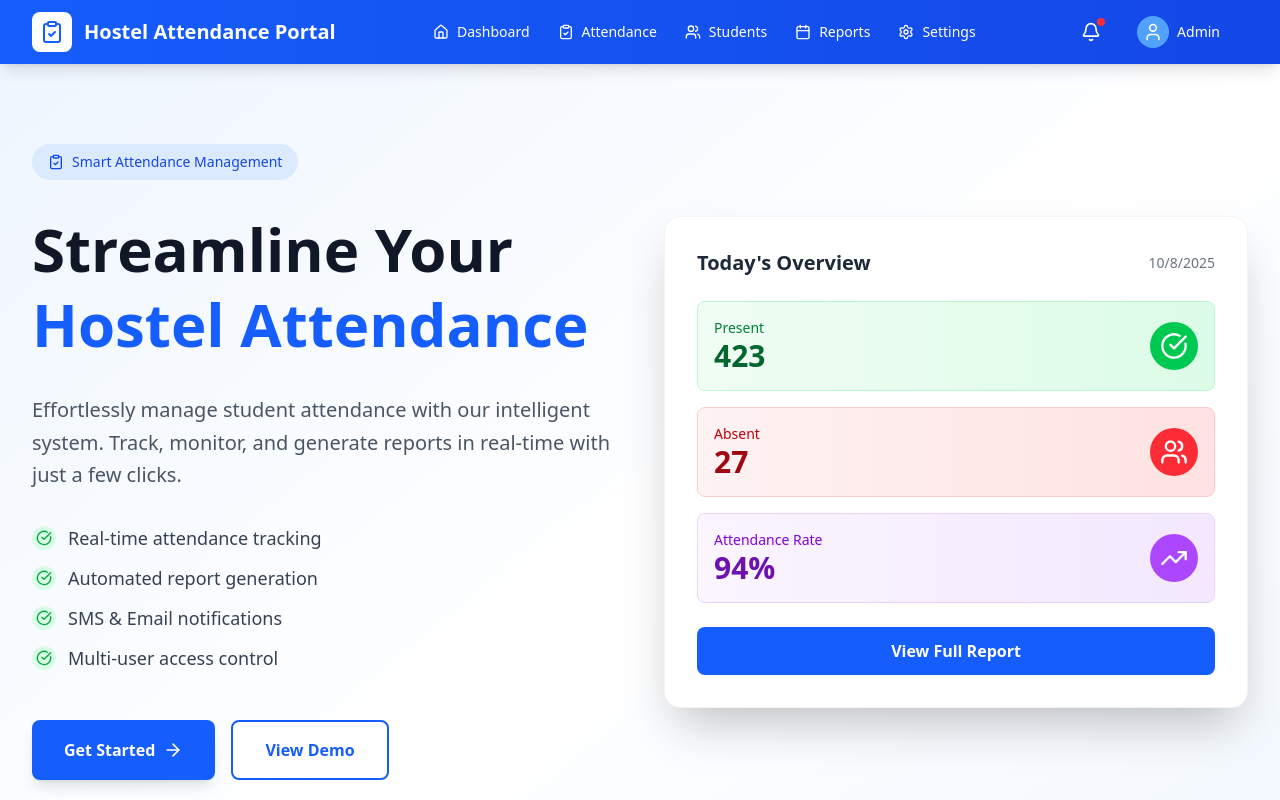
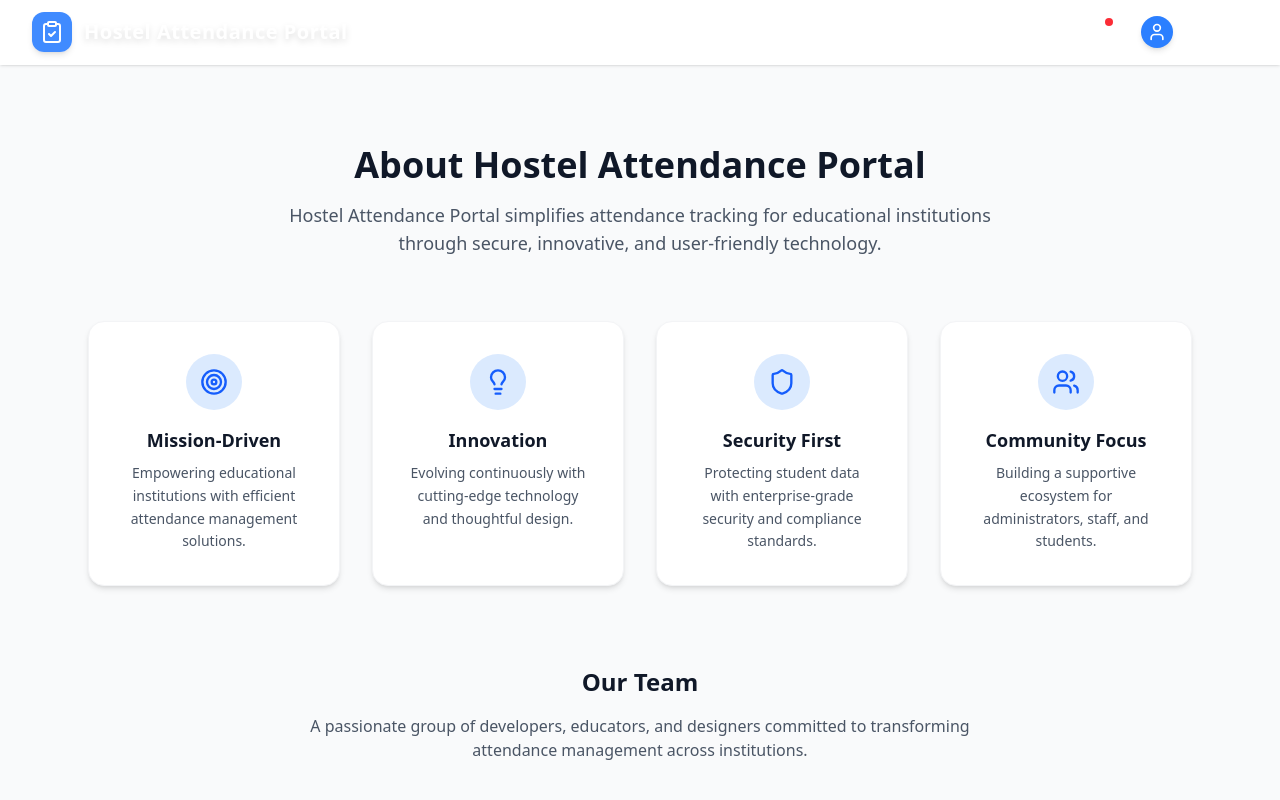
Before and after one commit to chandanXcoder/hostel-aatendance, a React (Vite) app: page / in a window 1280 px wide. Shown: the top 800 px of the page. Built offline with nearby package versions, Linux system fonts and the light colour scheme.

Commit message:
Integrate About component into App; refactor About component to streamline content and improve layout; enhance Navbar styling for better user experience.

```diff
--- a/src/App.jsx
+++ b/src/App.jsx
@@ -1,8 +1,7 @@
 import { useState } from 'react'
-import reactLogo from './assets/react.svg'
-import viteLogo from '/vite.svg'
 import './App.css'
 import Navbar from './component/Navbar'
+import About from './component/About'
 import Hero from './component/Hero'
 import Contact from './component/Contact'
 import Footer from './component/Footer'
@@ -13,6 +12,7 @@ function App() {
   return (
     <>
       <Navbar />
+      <About />
       <Hero />
       <Contact />
       <Footer />
--- a/src/component/Navbar.jsx
+++ b/src/component/Navbar.jsx
@@ -1,5 +1,16 @@
-import { useState } from 'react';
-import { Menu, X, Home, ClipboardCheck, Users, Calendar, Settings, LogOut, Bell, User } from 'lucide-react';
+import { useState } from "react";
+import {
+  Menu,
+  X,
+  Home,
+  ClipboardCheck,
+  Users,
+  Calendar,
+  Settings,
+  LogOut,
+  Bell,
+  User,
+} from "lucide-react";
 
 export default function Navbar() {
   const [isOpen, setIsOpen] = useState(false);
@@ -7,44 +18,39 @@ export default function Navbar() {
   const [showProfile, setShowProfile] = useState(false);
 
   const navItems = [
-    { name: 'Dashboard', icon: Home, path: '/' },
-    { name: 'Attendance', icon: ClipboardCheck, path: '/attendance' },
-    { name: 'Students', icon: Users, path: '/students' },
-    { name: 'Reports', icon: Calendar, path: '/reports' },
-    { name: 'Settings', icon: Settings, path: '/settings' }
+    { name: "Dashboard", icon: Home, path: "/" },
+    { name: "Attendance", icon: ClipboardCheck, path: "/attendance" },
+    { name: "Students", icon: Users, path: "/students" },
+    { name: "Reports", icon: Calendar, path: "/reports" },
+    { name: "Settings", icon: Settings, path: "/settings" },
   ];
 
   const notifications = [
-    { id: 1, text: 'Attendance updated for Room 204', time: '5m ago' },
-    { id: 2, text: 'New student registered', time: '1h ago' },
-    { id: 3, text: 'Monthly report ready', time: '2h ago' }
+    { id: 1, text: "Attendance updated for Room 204", time: "5m ago" },
+    { id: 2, text: "New student registered", time: "1h ago" },
+    { id: 3, text: "Monthly report ready", time: "2h ago" },
   ];
 
   return (
-    <nav className="bg-gradient-to-r from-blue-600 to-blue-700 shadow-lg sticky top-0 z-50">
+    <nav className="backdrop-blur-md bg-white/10 border-b border-white/20 sticky top-0 z-50 shadow-sm transition-all duration-300">
       <div className="max-w-7xl mx-auto px-4 sm:px-6 lg:px-8">
-        <div className="flex justify-between h-16">
-          {/* Logo and Brand */}
-          <div className="flex items-center">
-            <div className="flex-shrink-0 flex items-center">
-              <div className="bg-white rounded-lg p-2">
-                <ClipboardCheck className="h-6 w-6 text-blue-600" />
-              </div>
-              <span className="ml-3 text-white font-bold text-xl hidden sm:block">
-                Hostel Attendance Portal
-              </span>
-              <span className="ml-3 text-white font-bold text-xl sm:hidden">
-                HAP
-              </span>
+        <div className="flex justify-between h-16 items-center">
+          {/* Brand Logo */}
+          <div className="flex items-center space-x-3">
+            <div className="bg-blue-500/90 p-2 rounded-xl shadow-md backdrop-blur-sm">
+              <ClipboardCheck className="h-6 w-6 text-white" />
             </div>
+            <h1 className="text-white text-lg sm:text-xl font-semibold tracking-wide drop-shadow-md">
+              Hostel Attendance Portal
+            </h1>
           </div>
 
-          {/* Desktop Navigation */}
-          <div className="hidden md:flex md:items-center md:space-x-1">
+          {/* Desktop Menu */}
+          <div className="hidden md:flex items-center space-x-2">
             {navItems.map((item) => (
               <button
                 key={item.name}
-                className="text-white hover:bg-blue-500 hover:bg-opacity-50 px-3 py-2 rounded-md text-sm font-medium flex items-center gap-2 transition-all duration-200"
+                className="flex items-center gap-2 text-white/90 hover:text-white hover:bg-white/10 px-4 py-2 rounded-lg text-sm font-medium transition-all duration-200"
               >
                 <item.icon className="h-4 w-4" />
                 {item.name}
@@ -52,8 +58,8 @@ export default function Navbar() {
             ))}
           </div>
 
-          {/* Right Side Icons */}
-          <div className="flex items-center space-x-4">
+          {/* Right Controls */}
+          <div className="flex items-center space-x-3">
             {/* Notifications */}
             <div className="relative">
               <button
@@ -61,66 +67,77 @@ export default function Navbar() {
                   setShowNotifications(!showNotifications);
                   setShowProfile(false);
                 }}
-                className="text-white hover:bg-blue-500 hover:bg-opacity-50 p-2 rounded-full transition-all duration-200 relative"
+                className="p-2 rounded-full text-white/90 hover:text-white hover:bg-white/10 transition-all duration-200 relative"
               >
                 <Bell className="h-5 w-5" />
                 <span className="absolute top-1 right-1 h-2 w-2 bg-red-500 rounded-full"></span>
               </button>
 
               {showNotifications && (
-                <div className="absolute right-0 mt-2 w-80 bg-white rounded-lg shadow-xl overflow-hidden">
-                  <div className="p-4 bg-gray-50 border-b border-gray-200">
-                    <h3 className="text-sm font-semibold text-gray-700">Notifications</h3>
+                <div className="absolute right-0 mt-3 w-80 bg-white/90 backdrop-blur-md rounded-lg shadow-2xl border border-white/20 overflow-hidden">
+                  <div className="p-4 border-b border-white/30 bg-white/10">
+                    <h3 className="text-sm font-semibold text-gray-800">
+                      Notifications
+                    </h3>
                   </div>
                   <div className="max-h-64 overflow-y-auto">
                     {notifications.map((notif) => (
-                      <div key={notif.id} className="p-4 hover:bg-gray-50 border-b border-gray-100 cursor-pointer">
+                      <div
+                        key={notif.id}
+                        className="p-4 hover:bg-white/30 cursor-pointer transition-all duration-150"
+                      >
                         <p className="text-sm text-gray-800">{notif.text}</p>
-                        <p className="text-xs text-gray-500 mt-1">{notif.time}</p>
+                        <p className="text-xs text-gray-600 mt-1">
+                          {notif.time}
+                        </p>
                       </div>
                     ))}
                   </div>
-                  <div className="p-3 bg-gray-50 text-center">
-                    <button className="text-sm text-blue-600 hover:text-blue-700 font-medium">
-                      View all notifications
+                  <div className="p-3 text-center bg-white/10">
+                    <button className="text-sm text-blue-600 hover:text-blue-800 font-medium">
+                      View all
                     </button>
                   </div>
                 </div>
               )}
             </div>
 
-            {/* Profile */}
+            {/* Profile Menu */}
             <div className="relative">
               <button
                 onClick={() => {
                   setShowProfile(!showProfile);
                   setShowNotifications(false);
                 }}
-                className="flex items-center space-x-2 text-white hover:bg-blue-500 hover:bg-opacity-50 px-3 py-2 rounded-full transition-all duration-200"
+                className="flex items-center gap-2 px-3 py-2 rounded-full text-white/90 hover:text-white hover:bg-white/10 transition-all duration-200"
               >
-                <div className="h-8 w-8 bg-blue-400 rounded-full flex items-center justify-center">
+                <div className="h-8 w-8 bg-blue-500 rounded-full flex items-center justify-center shadow-md">
                   <User className="h-5 w-5 text-white" />
                 </div>
-                <span className="hidden lg:block text-sm font-medium">Admin</span>
+                <span className="hidden lg:block text-sm font-medium">
+                  Admin
+                </span>
               </button>
 
               {showProfile && (
-                <div className="absolute right-0 mt-2 w-56 bg-white rounded-lg shadow-xl overflow-hidden">
-                  <div className="p-4 bg-gray-50 border-b border-gray-200">
-                    <p className="text-sm font-semibold text-gray-700">Administrator</p>
-                    <p className="text-xs text-gray-500">admin@hostel.com</p>
+                <div className="absolute right-0 mt-3 w-56 bg-white/90 backdrop-blur-md rounded-lg shadow-2xl border border-white/20 overflow-hidden">
+                  <div className="p-4 border-b border-white/30 bg-white/10">
+                    <p className="text-sm font-semibold text-gray-800">
+                      Administrator
+                    </p>
+                    <p className="text-xs text-gray-600">admin@hostel.com</p>
                   </div>
                   <div className="py-2">
-                    <button className="w-full text-left px-4 py-2 text-sm text-gray-700 hover:bg-gray-100 flex items-center gap-2">
+                    <button className="w-full flex items-center gap-2 px-4 py-2 text-sm text-gray-800 hover:bg-white/30 transition-all">
                       <User className="h-4 w-4" />
                       Profile
                     </button>
-                    <button className="w-full text-left px-4 py-2 text-sm text-gray-700 hover:bg-gray-100 flex items-center gap-2">
+                    <button className="w-full flex items-center gap-2 px-4 py-2 text-sm text-gray-800 hover:bg-white/30 transition-all">
                       <Settings className="h-4 w-4" />
                       Settings
                     </button>
-                    <hr className="my-2" />
-                    <button className="w-full text-left px-4 py-2 text-sm text-red-600 hover:bg-red-50 flex items-center gap-2">
+                    <hr className="border-white/20 my-2" />
+                    <button className="w-full flex items-center gap-2 px-4 py-2 text-sm text-red-600 hover:bg-red-100/60 transition-all">
                       <LogOut className="h-4 w-4" />
                       Logout
                     </button>
@@ -129,10 +146,10 @@ export default function Navbar() {
               )}
             </div>
 
-            {/* Mobile menu button */}
+            {/* Mobile Menu Toggle */}
             <button
               onClick={() => setIsOpen(!isOpen)}
-              className="md:hidden text-white hover:bg-blue-500 hover:bg-opacity-50 p-2 rounded-md"
+              className="md:hidden p-2 text-white/90 hover:text-white hover:bg-white/10 rounded-md transition-all"
             >
               {isOpen ? <X className="h-6 w-6" /> : <Menu className="h-6 w-6" />}
             </button>
@@ -140,14 +157,14 @@ export default function Navbar() {
         </div>
       </div>
 
-      {/* Mobile Navigation */}
+      {/* Mobile Menu */}
       {isOpen && (
-        <div className="md:hidden bg-blue-700 border-t border-blue-600">
-          <div className="px-2 pt-2 pb-3 space-y-1">
+        <div className="md:hidden bg-white/10 backdrop-blur-md border-t border-white/20">
+          <div className="px-4 py-3 space-y-2">
             {navItems.map((item) => (
               <button
                 key={item.name}
-                className="text-white hover:bg-blue-600 w-full text-left px-3 py-2 rounded-md text-base font-medium flex items-center gap-3"
+                className="flex items-center gap-3 w-full text-left text-white/90 hover:text-white hover:bg-white/10 px-3 py-2 rounded-lg text-base transition-all"
               >
                 <item.icon className="h-5 w-5" />
                 {item.name}
--- a/src/component/about.jsx
+++ b/src/component/about.jsx
@@ -1,287 +1,77 @@
-import { Award, Target, Lightbulb, Users, TrendingUp, Shield, Zap, Clock, CheckCircle } from 'lucide-react';
+import { Target, Lightbulb, Shield, Users } from "lucide-react";
 
 export default function About() {
   const values = [
     {
       icon: Target,
-      title: 'Mission-Driven',
-      description: 'Empowering educational institutions with efficient attendance management solutions.'
+      title: "Mission-Driven",
+      description:
+        "Empowering educational institutions with efficient attendance management solutions.",
     },
     {
       icon: Lightbulb,
-      title: 'Innovation',
-      description: 'Continuously evolving with cutting-edge technology and user-centered design.'
+      title: "Innovation",
+      description:
+        "Evolving continuously with cutting-edge technology and thoughtful design.",
     },
     {
       icon: Shield,
-      title: 'Security First',
-      description: 'Protecting student data with enterprise-grade security and compliance standards.'
+      title: "Security First",
+      description:
+        "Protecting student data with enterprise-grade security and compliance standards.",
     },
     {
       icon: Users,
-      title: 'Community Focus',
-      description: 'Building a supportive ecosystem for administrators, staff, and students.'
-    }
-  ];
-
-  const features = [
-    {
-      icon: Zap,
-      title: 'Real-time Tracking',
-      description: 'Instant attendance updates and notifications for administrators and staff.'
+      title: "Community Focus",
+      description:
+        "Building a supportive ecosystem for administrators, staff, and students.",
     },
-    {
-      icon: TrendingUp,
-      title: 'Advanced Analytics',
-      description: 'Comprehensive reports and insights to identify attendance patterns and trends.'
-    },
-    {
-      icon: Clock,
-      title: '24/7 Support',
-      description: 'Round-the-clock customer support team ready to assist you anytime.'
-    },
-    {
-      icon: Shield,
-      title: 'Data Privacy',
-      description: 'GDPR compliant with encrypted storage and regular security audits.'
-    }
-  ];
-
-  const team = [
-    {
-      name: 'Rajesh Kumar',
-      role: 'Founder & CEO',
-      image: '👨‍💼',
-      bio: 'Former hostel administrator with 15+ years of experience in educational management.'
-    },
-    {
-      name: 'Priya Sharma',
-      role: 'CTO & Product Lead',
-      image: '👩‍💻',
-      bio: 'Software architect passionate about building scalable solutions for education.'
-    },
-    {
-      name: 'Amit Patel',
-      role: 'Lead Developer',
-      image: '👨‍💻',
-      bio: 'Full-stack developer specializing in web and mobile applications for institutions.'
-    },
-    {
-      name: 'Deepika Singh',
-      role: 'Customer Success Manager',
-      image: '👩‍💼',
-      bio: 'Dedicated to ensuring our clients achieve maximum value from our platform.'
-    }
-  ];
-
-  const timeline = [
-    {
-      year: '2020',
-      title: 'Foundation',
-      description: 'Hostel Attendance Portal was founded with a vision to revolutionize attendance management.'
-    },
-    {
-      year: '2021',
-      title: 'First Launch',
-      description: 'Launched our MVP with 10+ partner institutions and 2000+ active users.'
-    },
-    {
-      year: '2022',
-      title: 'Expansion',
-      description: 'Grew to 50+ institutions with mobile app launch and advanced analytics features.'
-    },
-    {
-      year: '2023',
-      title: 'Global Reach',
-      description: 'Expanded internationally with 100+ institutions across multiple countries.'
-    },
-    {
-      year: '2024',
-      title: 'AI Integration',
-      description: 'Introduced AI-powered insights and automated report generation.'
-    },
-    {
-      year: '2025',
-      title: 'Current',
-      description: 'Serving 500+ institutions with 200,000+ active users worldwide.'
-    }
   ];
 
   return (
-    <div className="bg-white">
-      {/* Hero Section */}
-      <div className="bg-gradient-to-r from-blue-600 to-blue-700 text-white py-20">
-        <div className="max-w-7xl mx-auto px-4 sm:px-6 lg:px-8 text-center">
-          <h1 className="text-5xl md:text-6xl font-bold mb-6">
+    <section className="bg-gray-50 py-20">
+      <div className="max-w-6xl mx-auto px-6">
+        {/* Header */}
+        <div className="text-center mb-16">
+          <h2 className="text-4xl font-bold text-gray-900 mb-4">
             About Hostel Attendance Portal
-          </h1>
-          <p className="text-xl text-blue-100 max-w-3xl mx-auto">
-            Transforming educational institutions with intelligent, user-friendly attendance management solutions since 2020.
+          </h2>
+          <p className="text-lg text-gray-600 max-w-3xl mx-auto">
+            Hostel Attendance Portal simplifies attendance tracking for
+            educational institutions through secure, innovative, and
+            user-friendly technology.
           </p>
-        </div>
-      </div>
-
-      {/* Our Story */}
-      <div className="max-w-7xl mx-auto px-4 sm:px-6 lg:px-8 py-20">
-        <div className="grid md:grid-cols-2 gap-12 items-center">
-          <div>
-            <h2 className="text-4xl font-bold text-gray-900 mb-6">Our Story</h2>
-            <p className="text-lg text-gray-600 mb-4 leading-relaxed">
-              Hostel Attendance Portal was born from a simple idea: to simplify attendance management for educational institutions.
-              Our founder, Rajesh Kumar, spent years managing hostels manually and understood the pain points firsthand.
-            </p>
-            <p className="text-lg text-gray-600 mb-4 leading-relaxed">
-              What started as a small project has grown into a trusted platform used by hundreds of educational institutions
-              worldwide. We've helped thousands of administrators save thousands of hours and improved student accountability.
-            </p>
-            <p className="text-lg text-gray-600 leading-relaxed">
-              Today, our mission remains unchanged: to empower institutions with technology that makes their lives easier.
-            </p>
-          </div>
-          <div className="bg-gradient-to-br from-blue-100 to-purple-100 rounded-2xl p-12 flex items-center justify-center h-96">
-            <div className="text-center">
-              <Award className="h-20 w-20 text-blue-600 mx-auto mb-4" />
-              <p className="text-gray-700 font-semibold">Growing with Purpose</p>
-            </div>
-          </div>
-        </div>
         </div>
 
         {/* Core Values */}
-      <div className="bg-gray-50 py-20">
-        <div className="max-w-7xl mx-auto px-4 sm:px-6 lg:px-8">
-          <div className="text-center mb-16">
-            <h2 className="text-4xl font-bold text-gray-900 mb-4">Our Core Values</h2>
-            <p className="text-xl text-gray-600">The principles that guide our mission and vision.</p>
-          </div>
         <div className="grid md:grid-cols-2 lg:grid-cols-4 gap-8">
-            {values.map((value, index) => (
+          {values.map((value, i) => (
             <div
-                key={index}
-                className="bg-white rounded-xl shadow-lg p-8 hover:shadow-xl transition-all duration-200 text-center"
+              key={i}
+              className="bg-white rounded-2xl p-8 shadow-md hover:shadow-lg transition-all duration-300 text-center border border-gray-100"
             >
               <div className="h-14 w-14 bg-blue-100 rounded-full flex items-center justify-center mx-auto mb-4">
                 <value.icon className="h-7 w-7 text-blue-600" />
               </div>
-                <h3 className="text-xl font-bold text-gray-900 mb-2">{value.title}</h3>
-                <p className="text-gray-600">{value.description}</p>
+              <h3 className="text-lg font-semibold text-gray-900 mb-2">
+                {value.title}
+              </h3>
+              <p className="text-gray-600 text-sm leading-relaxed">
+                {value.description}
+              </p>
             </div>
           ))}
         </div>
+
+        {/* Simple Team Preview */}
+        <div className="mt-20 text-center">
+          <h3 className="text-2xl font-bold text-gray-900 mb-4">Our Team</h3>
+          <p className="text-gray-600 max-w-2xl mx-auto">
+            A passionate group of developers, educators, and designers committed
+            to transforming attendance management across institutions.
+          </p>
         </div>
       </div>
-
-      {/* Key Features */}
-      <div className="max-w-7xl mx-auto px-4 sm:px-6 lg:px-8 py-20">
-        <div className="text-center mb-16">
-          <h2 className="text-4xl font-bold text-gray-900 mb-4">Why Choose Us?</h2>
-          <p className="text-xl text-gray-600">Industry-leading features and support.</p>
-        </div>
-        <div className="grid md:grid-cols-2 lg:grid-cols-4 gap-8">
-          {features.map((feature, index) => (
-            <div key={index} className="bg-white rounded-xl shadow-lg p-8 hover:shadow-xl transition-all duration-200">
-              <div className="h-12 w-12 bg-green-100 rounded-lg flex items-center justify-center mb-4">
-                <feature.icon className="h-6 w-6 text-green-600" />
-              </div>
-              <h3 className="text-lg font-bold text-gray-900 mb-2">{feature.title}</h3>
-              <p className="text-gray-600">{feature.description}</p>
-            </div>
-          ))}
-        </div>
-      </div>
-
-      {/* Team Section */}
-      <div className="bg-gray-50 py-20">
-        <div className="max-w-7xl mx-auto px-4 sm:px-6 lg:px-8">
-          <div className="text-center mb-16">
-            <h2 className="text-4xl font-bold text-gray-900 mb-4">Our Team</h2>
-            <p className="text-xl text-gray-600">Meet the talented people behind the platform.</p>
-          </div>
-          <div className="grid md:grid-cols-2 lg:grid-cols-4 gap-8">
-            {team.map((member, index) => (
-              <div key={index} className="bg-white rounded-xl shadow-lg overflow-hidden hover:shadow-xl transition-all duration-200">
-                <div className="bg-gradient-to-r from-blue-400 to-blue-600 h-32 flex items-center justify-center text-6xl">
-                  {member.image}
-                </div>
-                <div className="p-6">
-                  <h3 className="text-xl font-bold text-gray-900 mb-1">{member.name}</h3>
-                  <p className="text-blue-600 font-semibold mb-3">{member.role}</p>
-                  <p className="text-gray-600 text-sm">{member.bio}</p>
-                </div>
-              </div>
-            ))}
-          </div>
-        </div>
-      </div>
-
-      {/* Timeline */}
-      <div className="max-w-7xl mx-auto px-4 sm:px-6 lg:px-8 py-20">
-        <div className="text-center mb-16">
-          <h2 className="text-4xl font-bold text-gray-900 mb-4">Our Journey</h2>
-          <p className="text-xl text-gray-600">From startup to industry leader.</p>
-        </div>
-        <div className="space-y-8">
-          {timeline.map((item, index) => (
-            <div key={index} className="flex gap-6">
-              <div className="flex flex-col items-center">
-                <div className="h-12 w-12 bg-blue-600 rounded-full flex items-center justify-center text-white font-bold">
-                  {item.year[2]}
-                </div>
-                {index < timeline.length - 1 && (
-                  <div className="w-1 h-24 bg-blue-200 mt-4"></div>
-                )}
-              </div>
-              <div className="bg-white rounded-lg shadow-lg p-6 flex-1">
-                <h3 className="text-2xl font-bold text-gray-900 mb-2">
-                  {item.year}: {item.title}
-                </h3>
-                <p className="text-gray-600">{item.description}</p>
-              </div>
-            </div>
-          ))}
-        </div>
-      </div>
-
-      {/* Stats */}
-      <div className="bg-gradient-to-r from-blue-600 to-blue-700 text-white py-16">
-        <div className="max-w-7xl mx-auto px-4 sm:px-6 lg:px-8">
-          <div className="grid grid-cols-2 md:grid-cols-4 gap-8 text-center">
-            <div>
-              <p className="text-4xl font-bold mb-2">500+</p>
-              <p className="text-blue-100">Institutions</p>
-            </div>
-            <div>
-              <p className="text-4xl font-bold mb-2">200K+</p>
-              <p className="text-blue-100">Active Users</p>
-            </div>
-            <div>
-              <p className="text-4xl font-bold mb-2">5 Years</p>
-              <p className="text-blue-100">In Business</p>
-            </div>
-            <div>
-              <p className="text-4xl font-bold mb-2">99.9%</p>
-              <p className="text-blue-100">Uptime</p>
-            </div>
-          </div>
-        </div>
-      </div>
-
-      {/* CTA Section */}
-      <div className="max-w-7xl mx-auto px-4 sm:px-6 lg:px-8 py-20 text-center">
-        <h2 className="text-4xl font-bold text-gray-900 mb-6">Ready to Transform Your Institution?</h2>
-        <p className="text-xl text-gray-600 mb-8 max-w-2xl mx-auto">
-          Join hundreds of educational institutions already using our platform to streamline attendance management.
-        </p>
-        <div className="flex flex-wrap gap-4 justify-center">
-          <button className="bg-blue-600 hover:bg-blue-700 text-white px-8 py-4 rounded-lg font-semibold flex items-center gap-2 transition-all duration-200 shadow-lg hover:shadow-xl">
-            <CheckCircle className="h-5 w-5" />
-            Get Started Now
-          </button>
-          <button className="bg-white hover:bg-gray-50 text-blue-600 px-8 py-4 rounded-lg font-semibold border-2 border-blue-600 transition-all duration-200">
-            Schedule a Demo
-          </button>
-        </div>
-      </div>
-    </div>
+    </section>
   );
 }
```
Lines whose indentation alone changed are shown as unchanged.
